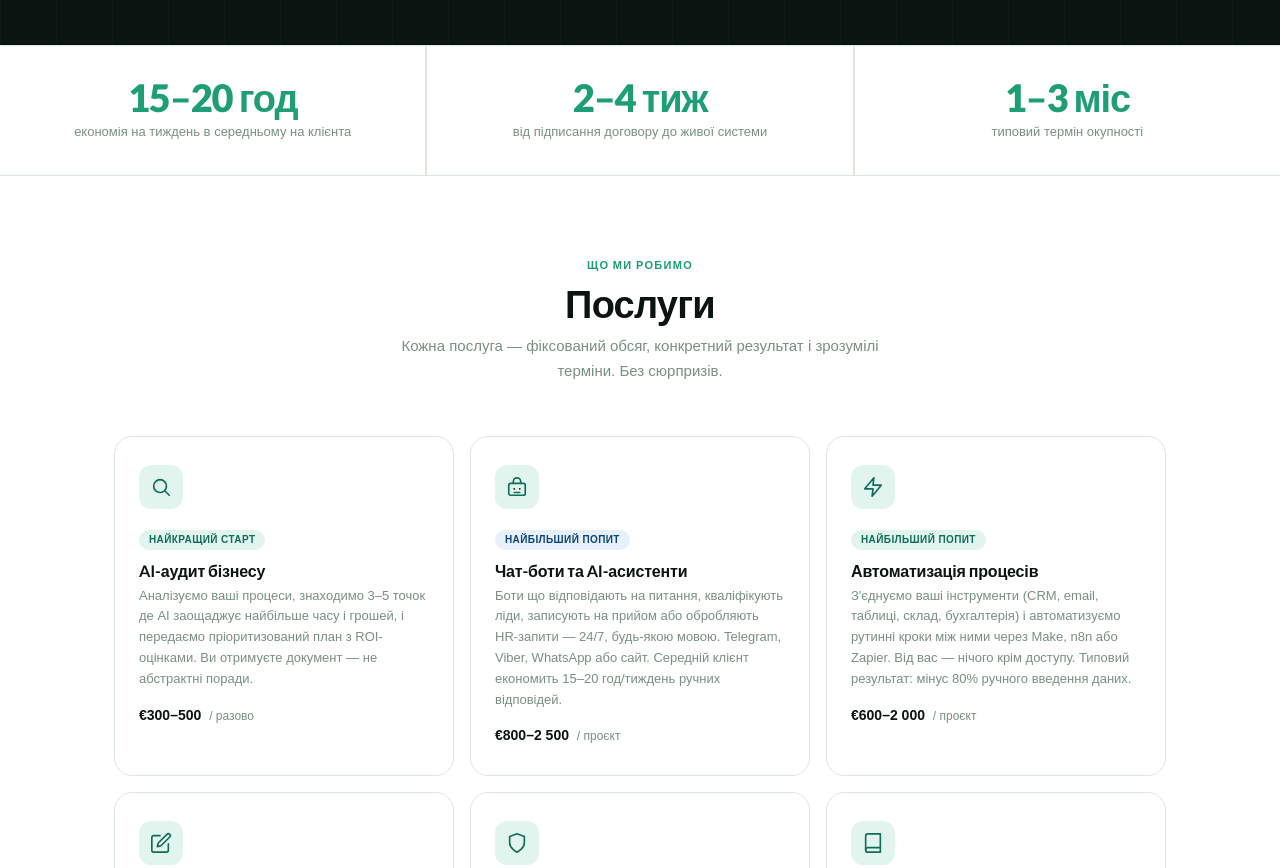
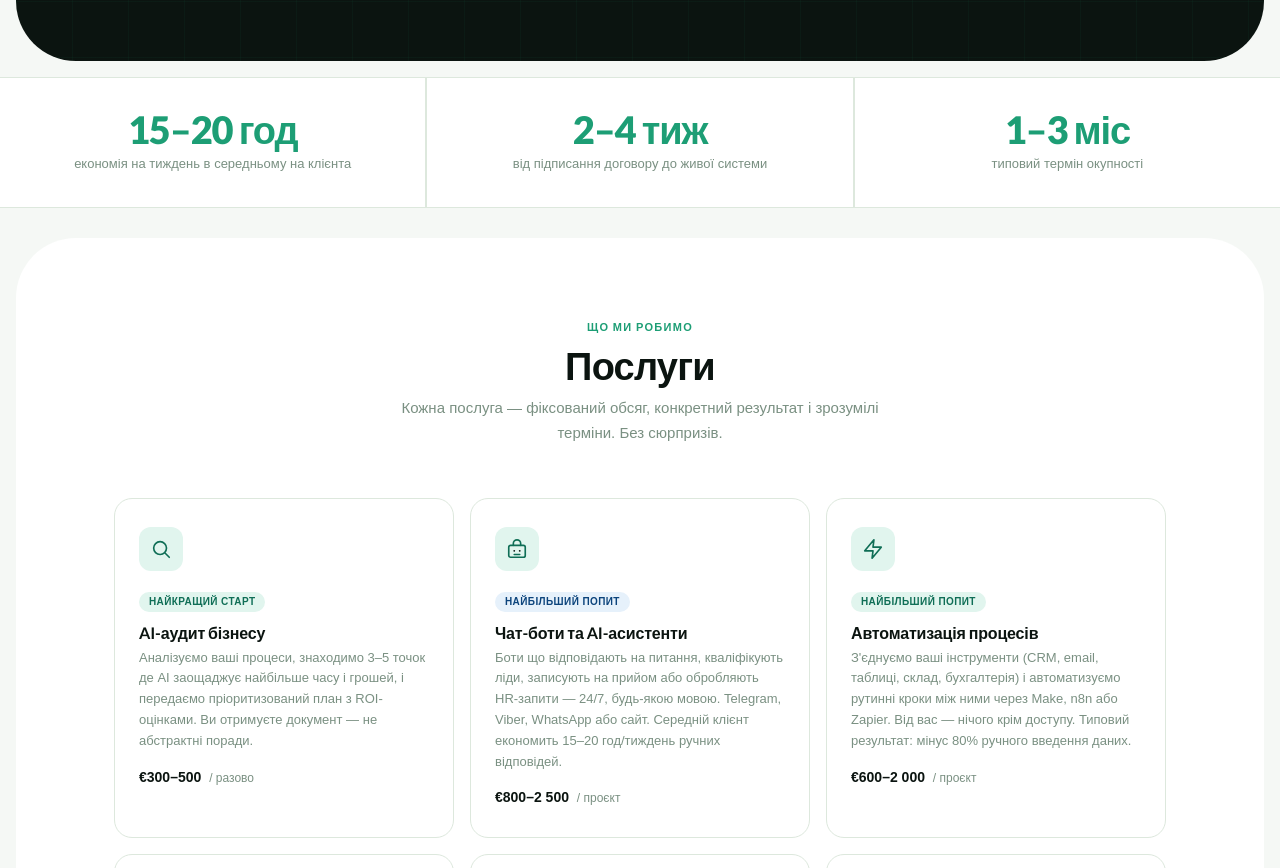
Before and after one commit to Rbalyk/sirio, a website: page ua/index.html in a window 1280 px wide. Shown: the part 748-1616 px from the top of the page. Drawn offline with Linux system fonts and the light colour scheme.

Commit message:
Sections styles

```diff
--- a/scss/style.scss
+++ b/scss/style.scss
@@ -257,6 +257,8 @@ h1, h2, h3, h4 {
   padding: 96px 0 80px;
   overflow: hidden;
   position: relative;
+  border-radius: 60px;
+  margin: 16px;
 
   .hero-grid {
     position: absolute;
@@ -399,7 +401,11 @@ h1, h2, h3, h4 {
 .section {
   padding: 80px 0;
 
-  &.alt { background: #fff; }
+  &.alt {
+    background: #fff;
+    border-radius: 60px;
+    margin: 0 16px;
+   }
 
   .section-header {
     text-align: center;
@@ -433,6 +439,9 @@ h1, h2, h3, h4 {
 }
 
 // ── Services ─────────────────────────────────────────────────
+#services{
+  margin-top: 30px;
+}
 .services-grid {
   display: grid;
   grid-template-columns: repeat(3, minmax(0, 1fr));
@@ -774,6 +783,8 @@ h1, h2, h3, h4 {
   text-align: center;
   position: relative;
   overflow: hidden;
+  border-radius: 60px;
+  margin: 0 16px;
 
   .cta-grid {
     position: absolute;
```
Also changed, not shown: style.min.css.
